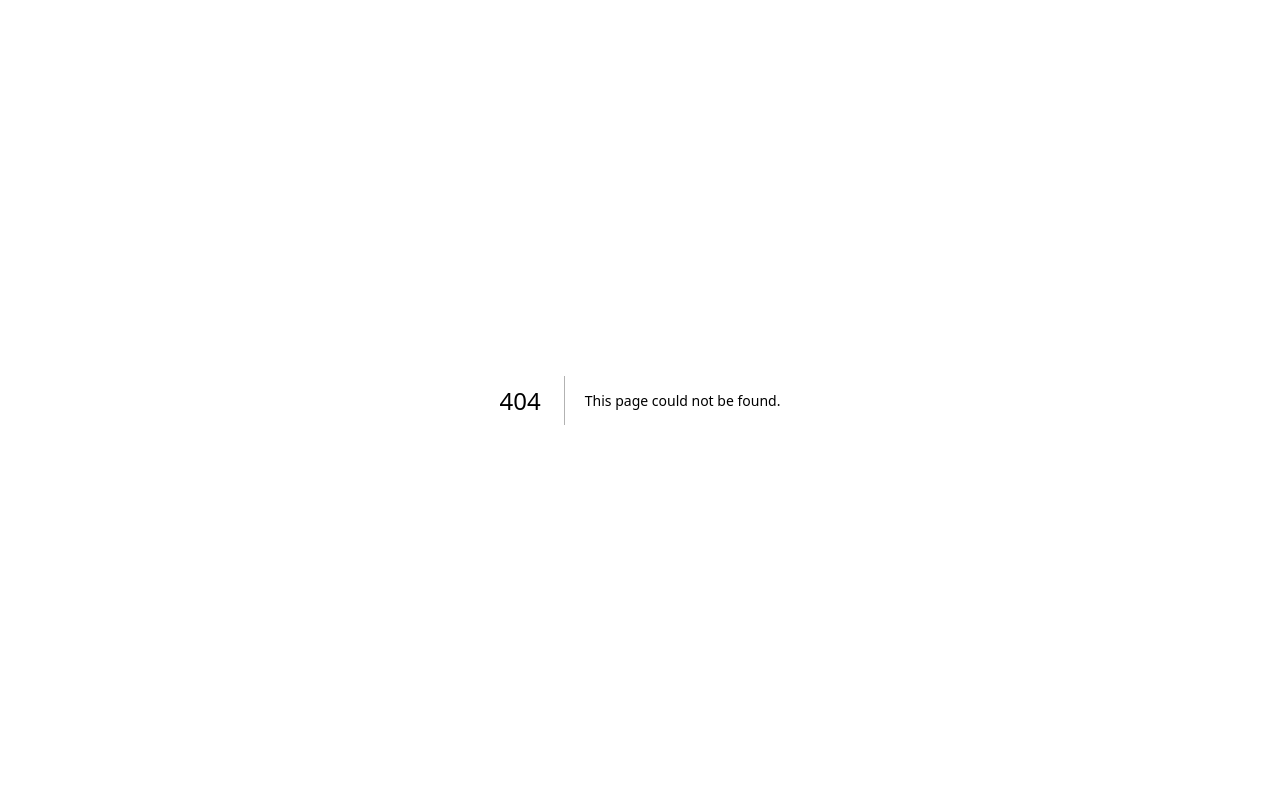
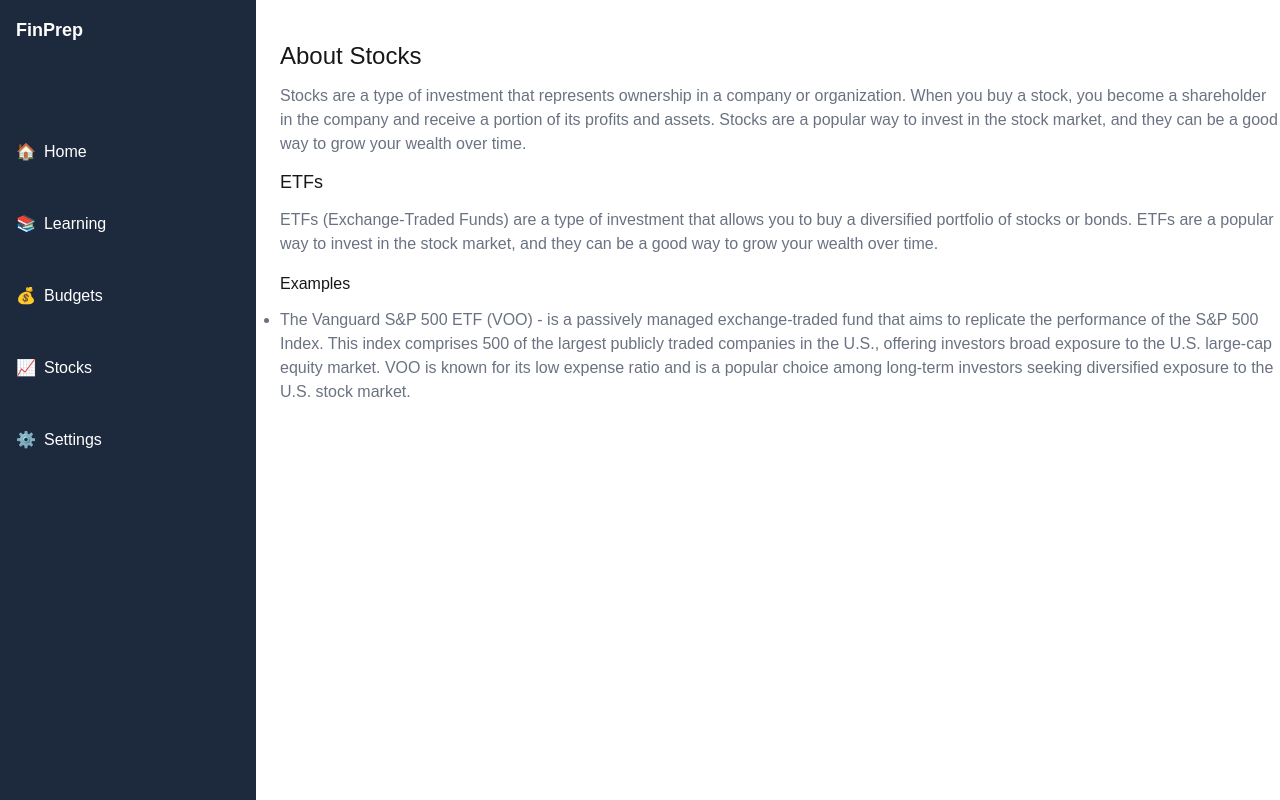
Before and after one commit to toluodunuga23/personal-finance-app, a Next.js app: page /learning in a window 1280 px wide. Before the commit this address had no page. Built offline with nearby package versions, Linux system fonts and the light colour scheme.

Commit message:
initial commit of Finance Learning Page

```diff
--- /dev/null
+++ b/src/app/learning/page.tsx
@@ -0,0 +1,37 @@
+import Sidebar from "@/components/Sidebar";
+const Learning = () => {
+  return (
+    <div className="flex flex-col items-start justify-start ml-70 mt-10 ">
+      <h1 className="text-2xl bold ">About Stocks</h1>
+      <p className="text-gray-500 mt-3">
+        Stocks are a type of investment that represents ownership in a company
+        or organization. When you buy a stock, you become a shareholder in the
+        company and receive a portion of its profits and assets. Stocks are a
+        popular way to invest in the stock market, and they can be a good way to
+        grow your wealth over time.
+      </p>
+      <h5 className="text-lg bold mt-3">ETFs</h5>
+      <p className="text-gray-500 mt-3">
+        ETFs (Exchange-Traded Funds) are a type of investment that allows you to
+        buy a diversified portfolio of stocks or bonds. ETFs are a popular way
+        to invest in the stock market, and they can be a good way to grow your
+        wealth over time.
+      </p>
+      <p className="mt-4 text-md">Examples</p>
+      <ul className="list-disc mt-3 text-gray-500">
+        <li>
+          The Vanguard S&P 500 ETF (VOO) - is a passively managed
+          exchange-traded fund that aims to replicate the performance of the S&P
+          500 Index. This index comprises 500 of the largest publicly traded
+          companies in the U.S., offering investors broad exposure to the U.S.
+          large-cap equity market. VOO is known for its low expense ratio and is
+          a popular choice among long-term investors seeking diversified
+          exposure to the U.S. stock market.
+        </li>
+      </ul>
+      <Sidebar />
+    </div>
+  );
+};
+
+export default Learning;
```
